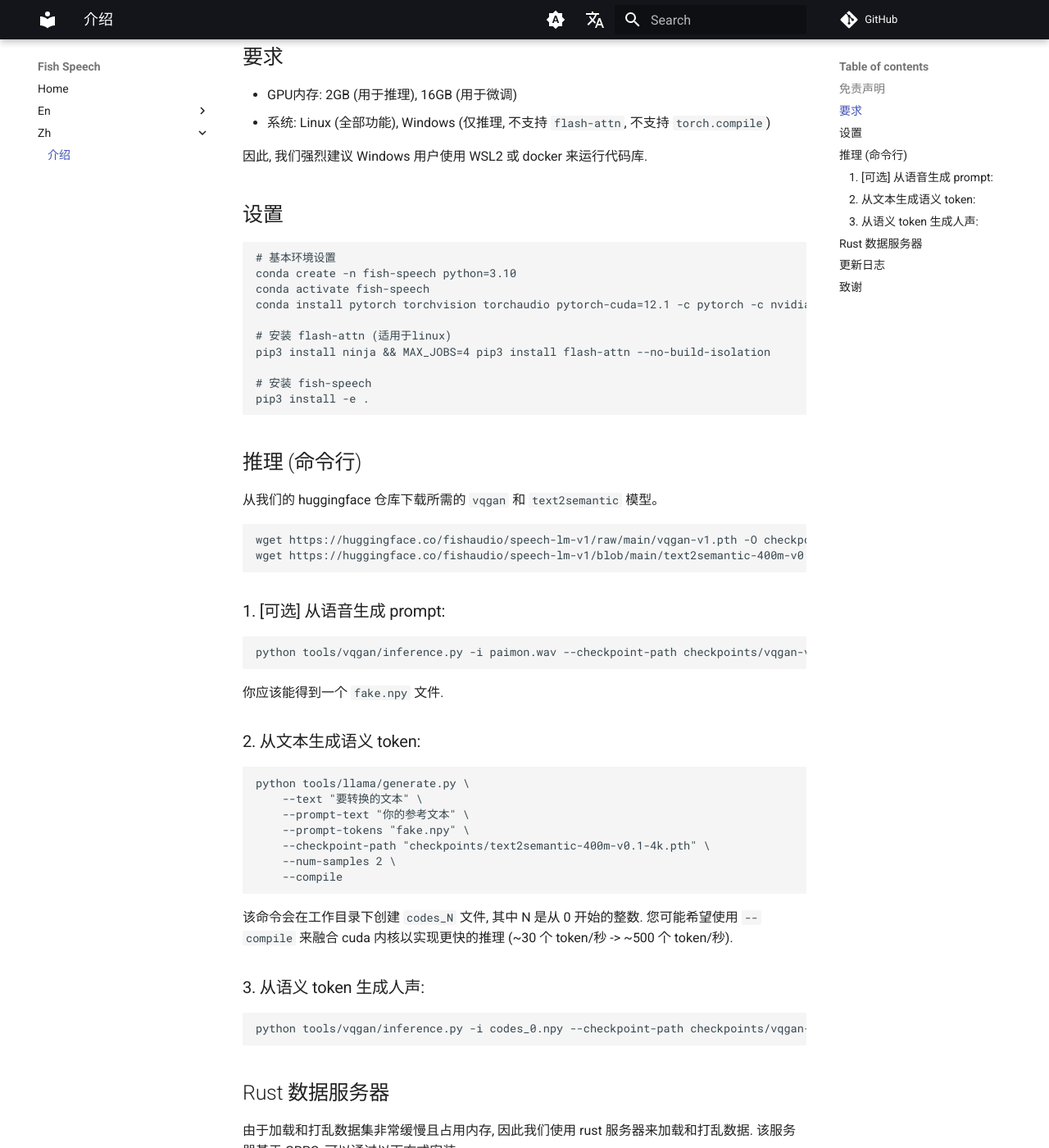
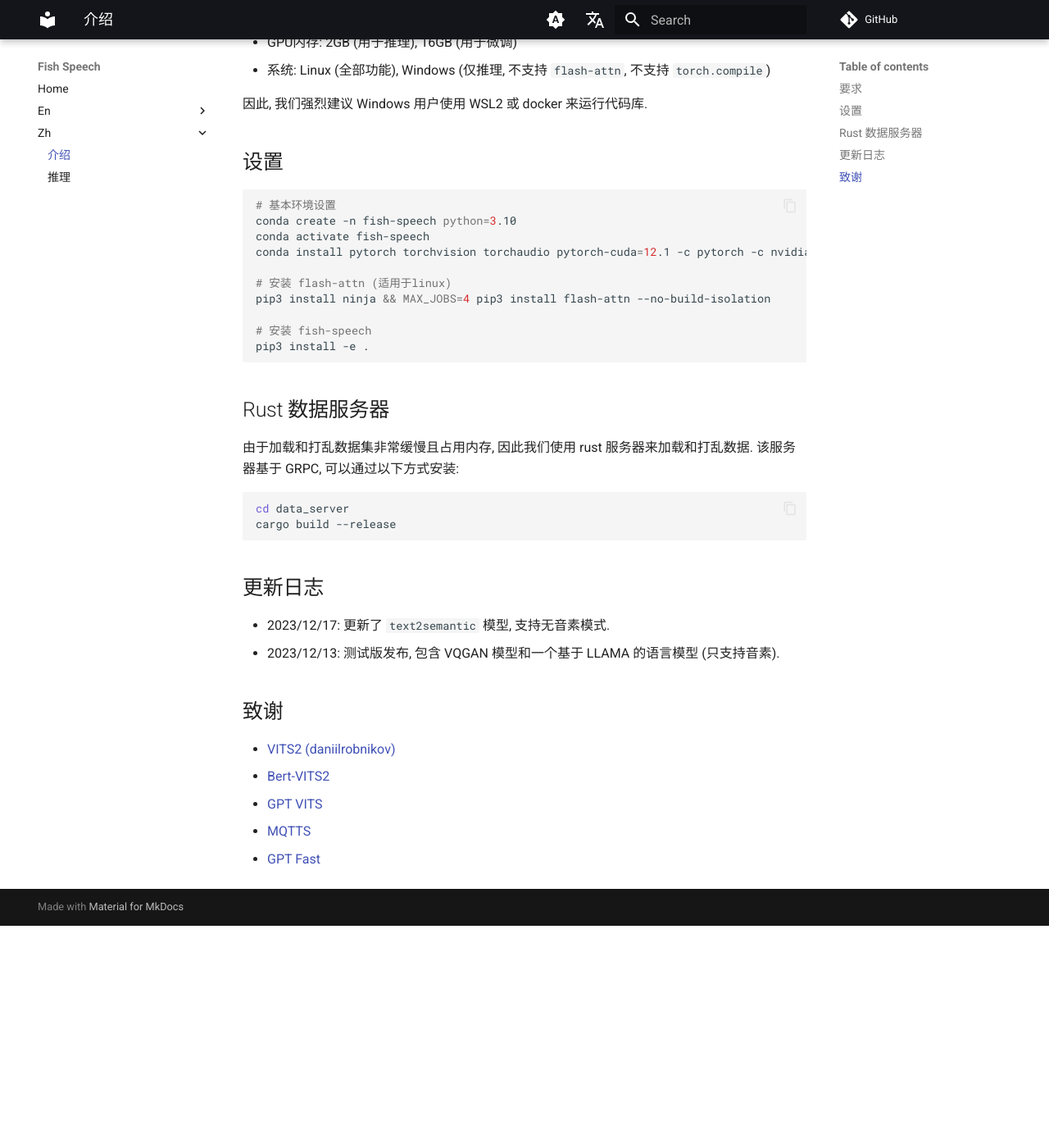
Before and after one commit to fishaudio/fish-speech, an MkDocs documentation site: the page built from docs/zh/index.md, in a window 1280 px wide and 1400 px high, scrolled down 741 px. Shown: the whole window at 82% size. Built offline with MkDocs 1.6.1 and Material for MkDocs 9.7.7, drawn with Linux system fonts in a browser that asks for light colours; comment, search, counter and statistics services are not loaded; the version menu is left out; after the commit the page ends 1870 px from its top, so only the background shows below that; some of the changed text lies outside the part shown.

Commit message:
Update inference document

````diff
--- a/docs/zh/index.md
+++ b/docs/zh/index.md
@@ -1,13 +1,13 @@
 # 介绍
 
-此代码库根据 BSD-3-Clause 许可证发布, 所有模型根据 CC-BY-NC-SA-4.0 许可证发布。请参阅 [LICENSE](LICENSE) 了解更多细节.
+!!! warning
+    我们不对代码库的任何非法使用承担任何责任. 请参阅您当地关于 DMCA (数字千年法案) 和其他相关法律的法律.
+
+此代码库根据 `BSD-3-Clause`` 许可证发布, 所有模型根据 CC-BY-NC-SA-4.0 许可证发布.
 
 <p align="center">
 <img src="/assets/figs/diagram.png" width="75%">
 </p>
-
-## 免责声明
-我们不对代码库的任何非法使用承担任何责任。请参阅您当地关于 DMCA (数字千年法案) 和其他相关法律的法律。
 
 ## 要求
 - GPU内存: 2GB (用于推理), 16GB (用于微调)
@@ -29,41 +29,6 @@
 pip3 install -e .
 ```
 
-## 推理 (命令行)
-
-从我们的 huggingface 仓库下载所需的 `vqgan` 和 `text2semantic` 模型。
-
-```bash
-wget https://huggingface.co/fishaudio/speech-lm-v1/raw/main/vqgan-v1.pth -O checkpoints/vqgan-v1.pth
-wget https://huggingface.co/fishaudio/speech-lm-v1/blob/main/text2semantic-400m-v0.2-4k.pth -O checkpoints/text2semantic-400m-v0.2-4k.pth
-```
-
-### 1. [可选] 从语音生成 prompt:
-```bash
-python tools/vqgan/inference.py -i paimon.wav --checkpoint-path checkpoints/vqgan-v1.pth
-```
-
-你应该能得到一个 `fake.npy` 文件.
-
-### 2. 从文本生成语义 token:
-```bash
-python tools/llama/generate.py \
-    --text "要转换的文本" \
-    --prompt-text "你的参考文本" \
-    --prompt-tokens "fake.npy" \
-    --checkpoint-path "checkpoints/text2semantic-400m-v0.1-4k.pth" \
-    --num-samples 2 \
-    --compile
-```
-
-该命令会在工作目录下创建 `codes_N` 文件, 其中 N 是从 0 开始的整数.
-您可能希望使用 `--compile` 来融合 cuda 内核以实现更快的推理 (~30 个 token/秒 -> ~500 个 token/秒).
-
-### 3. 从语义 token 生成人声:
-```bash
-python tools/vqgan/inference.py -i codes_0.npy --checkpoint-path checkpoints/vqgan-v1.pth
-```
-
 ## Rust 数据服务器
 由于加载和打乱数据集非常缓慢且占用内存, 因此我们使用 rust 服务器来加载和打乱数据. 该服务器基于 GRPC, 可以通过以下方式安装:
 
--- a/mkdocs.yml
+++ b/mkdocs.yml
@@ -12,6 +12,7 @@
     - search.suggest
     - search.highlight
     - search.share
+    - content.code.copy
 
   palette:
     # Palette toggle for automatic mode
@@ -51,3 +52,18 @@
     - name: 中文
       link: /zh/
       lang: zh
+
+markdown_extensions:
+  - pymdownx.highlight:
+      anchor_linenums: true
+      line_spans: __span
+      pygments_lang_class: true
+  - pymdownx.inlinehilite
+  - pymdownx.snippets
+  - pymdownx.superfences
+  - admonition
+  - pymdownx.details
+  - pymdownx.superfences
+  - attr_list
+  - md_in_html
+  - pymdownx.superfences
````
Also changed, not shown: docs/zh/inference.md (added, +58 -0 lines).
